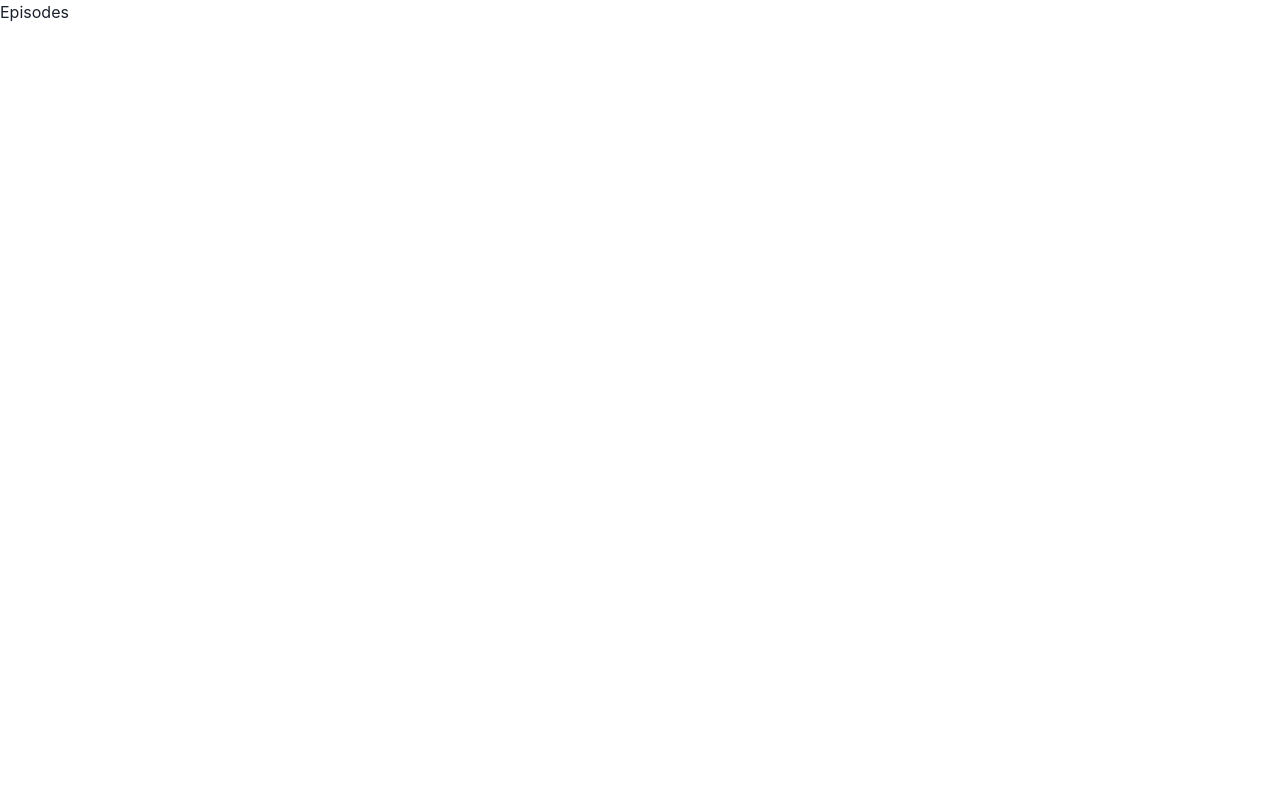
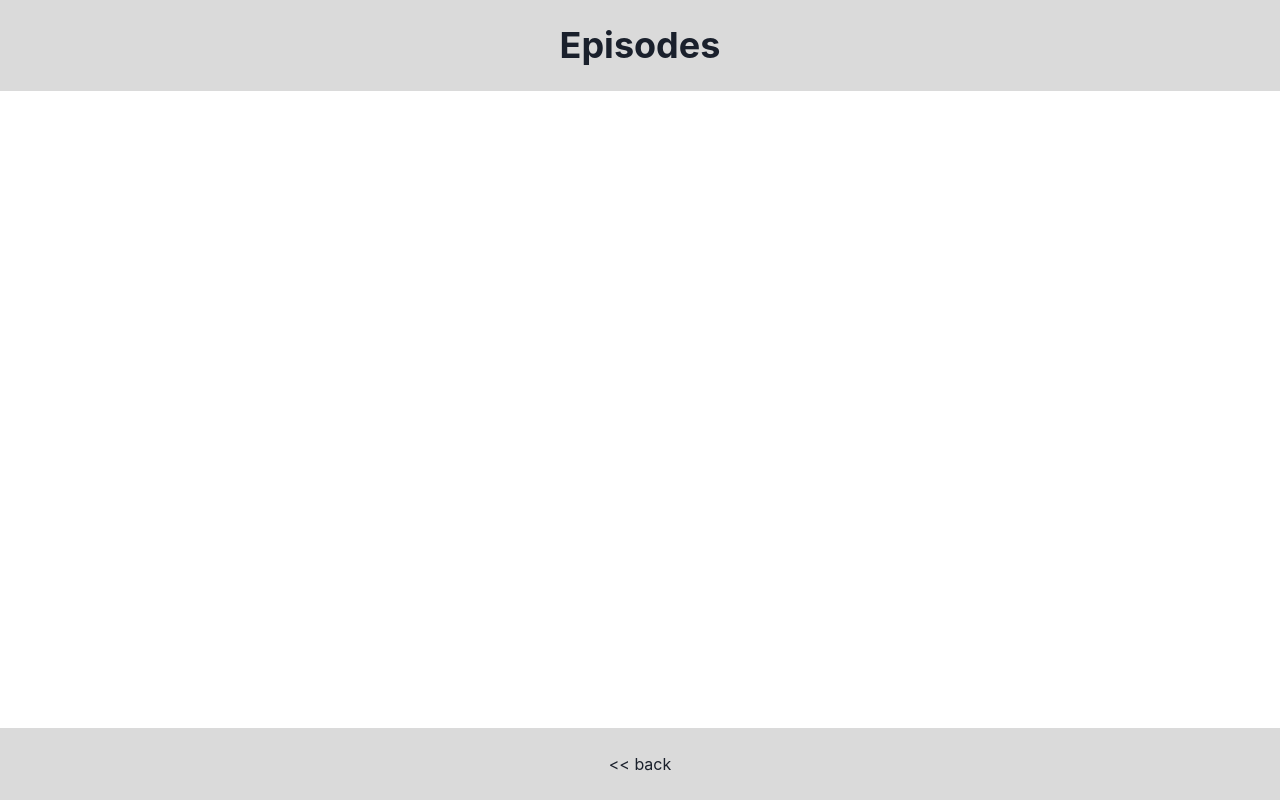
Before and after one commit to MCesarczyk/rick-and-morty, a Next.js app: page /episodes in a window 1280 px wide. Built offline with nearby package versions, Linux system fonts and the light colour scheme.

Commit message:
added Chakra components to subpages

```diff
--- /dev/null
+++ b/components/Subpage.tsx
@@ -0,0 +1,26 @@
+import { Flex } from "@chakra-ui/react";
+import Headline from "./Headline";
+import SubpageFooter from "./SubpageFooter";
+
+type subpageProps = {
+  title: string
+}
+
+const Subpage = ({ title }: subpageProps) => (
+  <Flex
+    direction="column"
+    height="100vh"
+    alignItems="center"
+    justifyContent="space-between"
+  >
+    <main style={{ width: '100%' }}>
+      <Headline
+        title={title}
+      />
+    </main>
+
+    <SubpageFooter />
+  </Flex>
+);
+
+export default Subpage;
--- /dev/null
+++ b/components/SubpageFooter.tsx
@@ -0,0 +1,21 @@
+import { Button, Flex } from "@chakra-ui/react";
+import Link from "next/link";
+
+const SubpageFooter = () => (
+  <Flex
+    as="footer"
+    width="100%"
+    justifyContent="center"
+    py={6}
+    background="#dadada"
+    data-testid="footer"
+  >
+    <Link data-testid="footer-link" href={'/'}>
+      <a>
+        {'<< back'}
+      </a>
+    </Link>
+  </Flex>
+);
+
+export default SubpageFooter;
--- a/pages/characters.tsx
+++ b/pages/characters.tsx
@@ -1,5 +1,7 @@
+import Subpage from "../components/Subpage";
+
 const Characters = () => (
-  <h1>Characters</h1>
+  <Subpage title="Characters" />
 );
 
 export default Characters;
--- a/pages/episodes.tsx
+++ b/pages/episodes.tsx
@@ -1,5 +1,7 @@
+import Subpage from "../components/Subpage";
+
 const Episodes = () => (
-  <h1>Episodes</h1>
+  <Subpage title="Episodes" />
 );
 
 export default Episodes;
--- a/pages/locations.tsx
+++ b/pages/locations.tsx
@@ -1,5 +1,7 @@
+import Subpage from "../components/Subpage";
+
 const Locations = () => (
-  <h1>Locations</h1>
+  <Subpage title="Locations" />
 );
 
 export default Locations;
```
